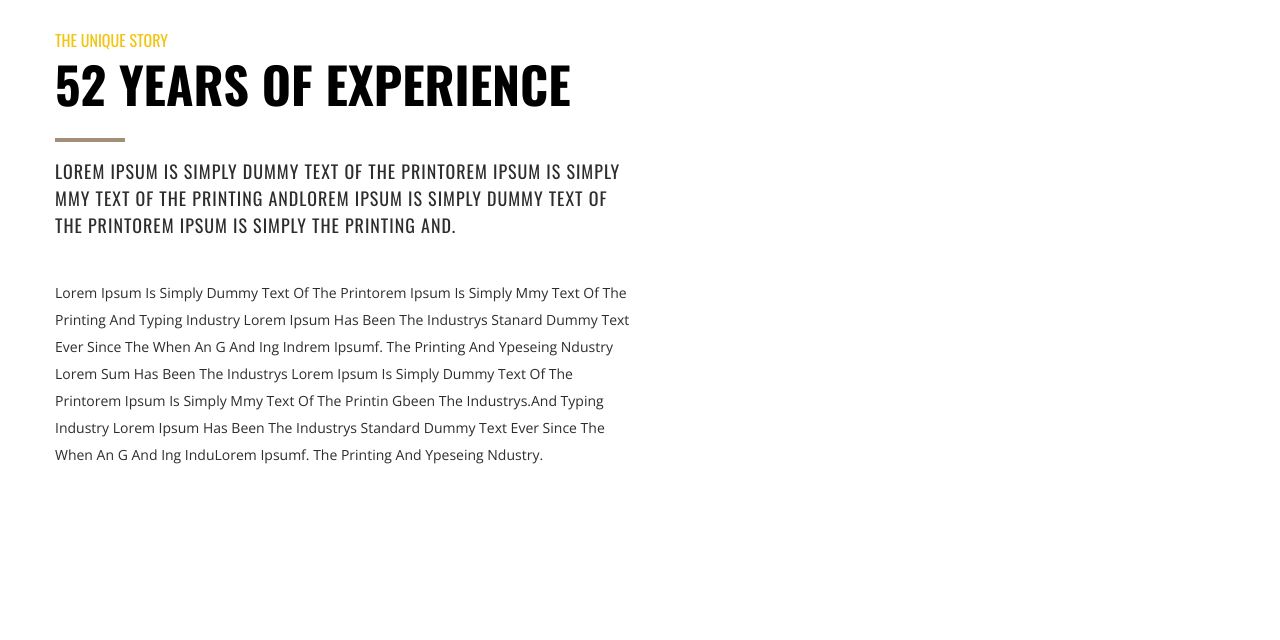
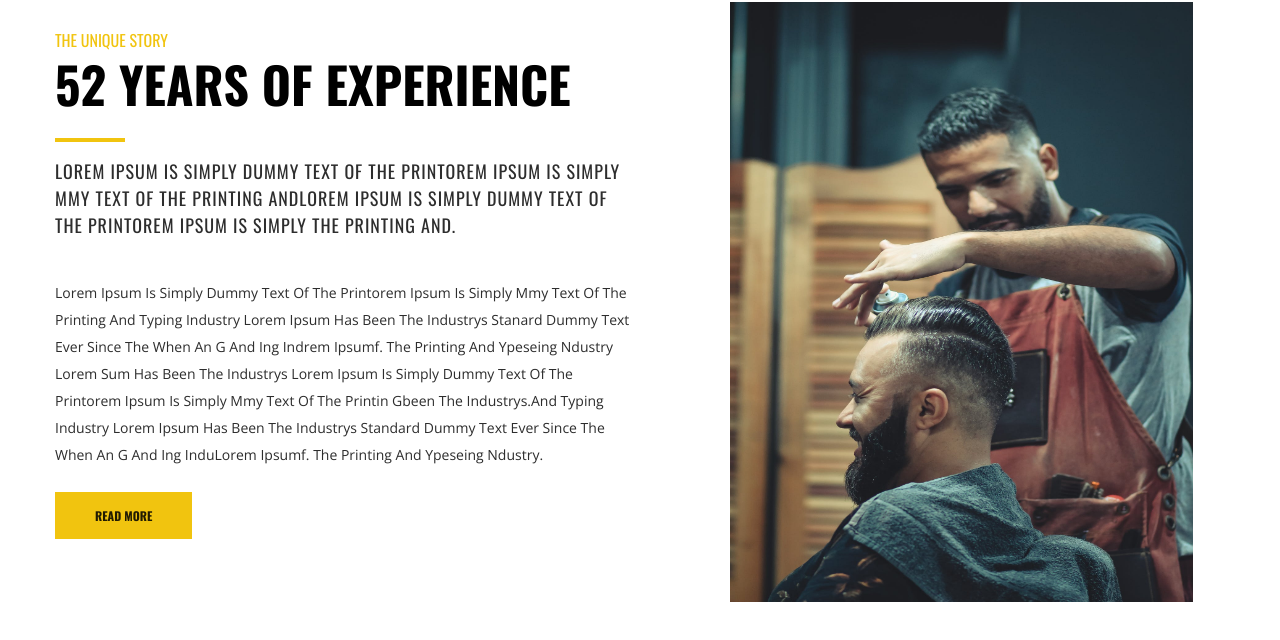
Before and after one commit to StanDaMan973/barbershop, a plain HTML site: page index.html in a window 1280 px wide. Shown: the part 898-1538 px from the top of the page. Drawn offline with nearby package versions, Linux system fonts and the light colour scheme.

Commit message:
experience section is finish

```diff
--- a/css/style.css
+++ b/css/style.css
@@ -253,7 +253,7 @@ header .logo img {
 
 .ex-border::after {
     content: "";
-    background: #a38f78;
+    background: #f1c40f;
     width: 70px;
     height: 4px;
     position: absolute;
@@ -282,3 +282,30 @@ header .logo img {
     font-family: 'Open Sans', sans-serif;
 
 }
+
+.experience-column .ex-button {
+    background: #f1c40f;
+    width: 100px;
+    margin: 0 auto;
+    font-size: 12px;
+    font-weight: 700;
+    text-decoration: none;
+    font-family: 'Oswald', sans-serif;
+    padding: 15px 40px;
+    color: #000000dc;
+    text-transform: uppercase;
+
+}
+
+.experience-image-box {
+    padding: 20px;
+
+
+}
+
+.experience-image-box img {
+    height: 600px;
+    max-width: 100%;
+    width: 85%;
+    margin-left: 70px;
+}
--- a/index.html
+++ b/index.html
@@ -89,13 +89,14 @@
                         Lorem sum has been the industrys
                         Lorem Ipsum is simply dummy text
                         of the printorem Ipsum is simply mmy text of the printin gbeen the industrys.and typing industry
-                         Lorem Ipsum has been the industrys standard
-                         dummy text ever since the when an g and ing induLorem Ipsumf.
-                         the printing and ypeseing ndustry.
+                        Lorem Ipsum has been the industrys standard
+                        dummy text ever since the when an g and ing induLorem Ipsumf.
+                        the printing and ypeseing ndustry.
                     </p>
+                    <a href="#" class="ex-button">Read More</a>
                 </div>
                 <div class="experience-image-box">
-
+                    <img src="/img/barbercut.jpeg" alt="">
                 </div>
             </div>
         </div>
```
Also changed, not shown: img/barbercut.jpeg (added).
